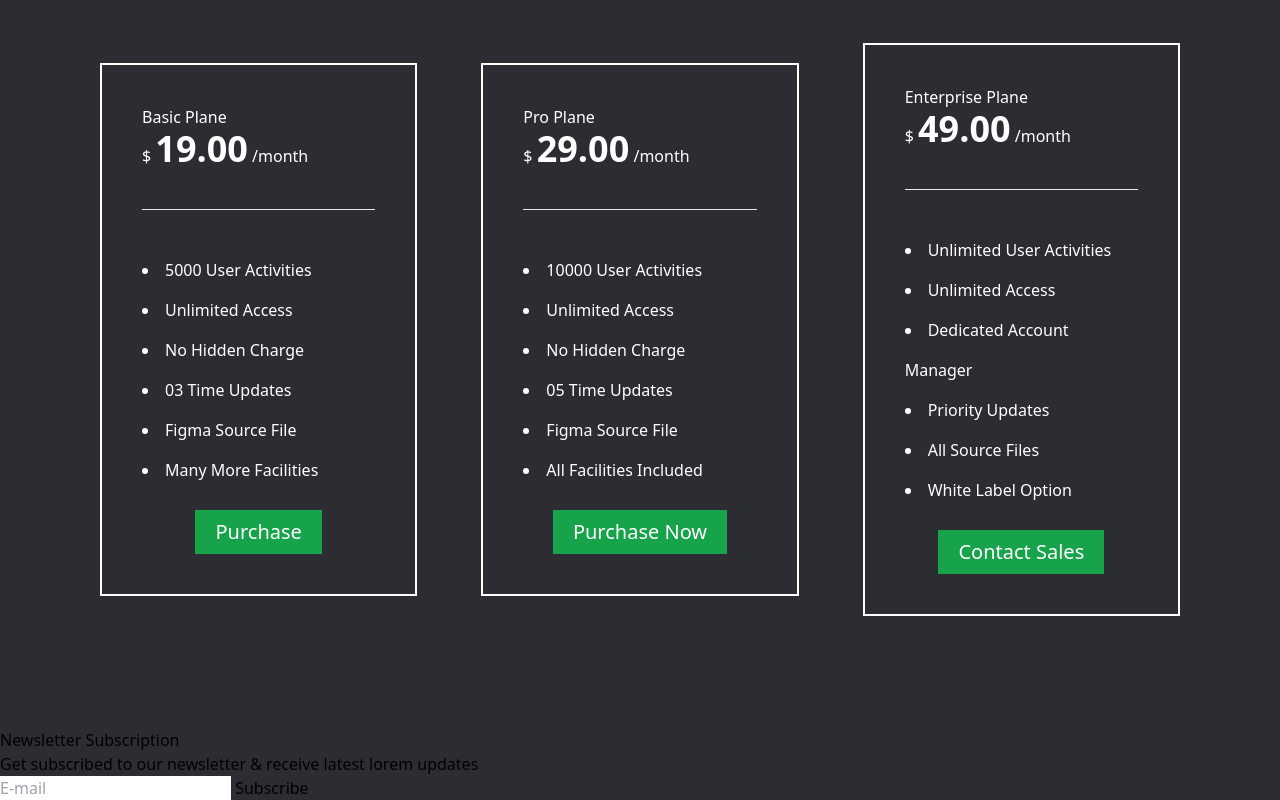
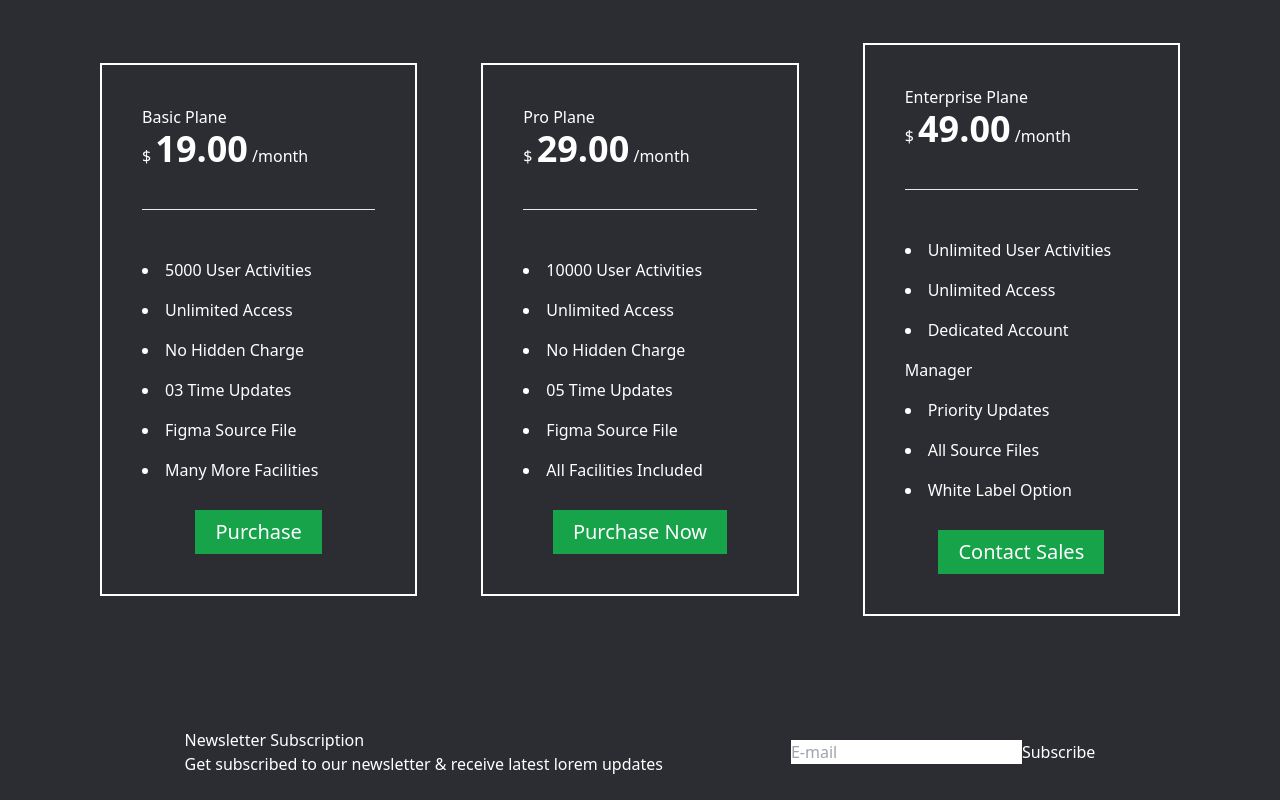
Before and after one commit to ridwanahmedxix/PracticeTCSS, a website built with Vite: page index.html in a window 1280 px wide. Shown: the part 2856-3656 px from the top of the page. After the commit the page ends 3632 px from the top, so only its background shows below. Built offline with nearby package versions, Linux system fonts and the light colour scheme; files whose address does not match are found by name.

Commit message:
all update

```diff
--- a/index.html
+++ b/index.html
@@ -367,7 +367,9 @@
       <!-- FIFTH SECTION CODE START  -->
       <section>
         <!-- PARENT DIV  -->
-        <div>
+        <div
+          class="sm:flex justify-center items-center text-white gap-10 sm:gap-16 md:gap-20 lg:gap-32"
+        >
           <!-- SINGLE DIV  -->
           <div>
             <h1>Newsletter Subscription</h1>
@@ -377,7 +379,7 @@
           </div>
 
           <!-- SINGLE DIV  -->
-          <div>
+          <div class="flex justify-center items-center">
             <input type="email" placeholder="E-mail" />
             <button>Subscribe</button>
           </div>
```
